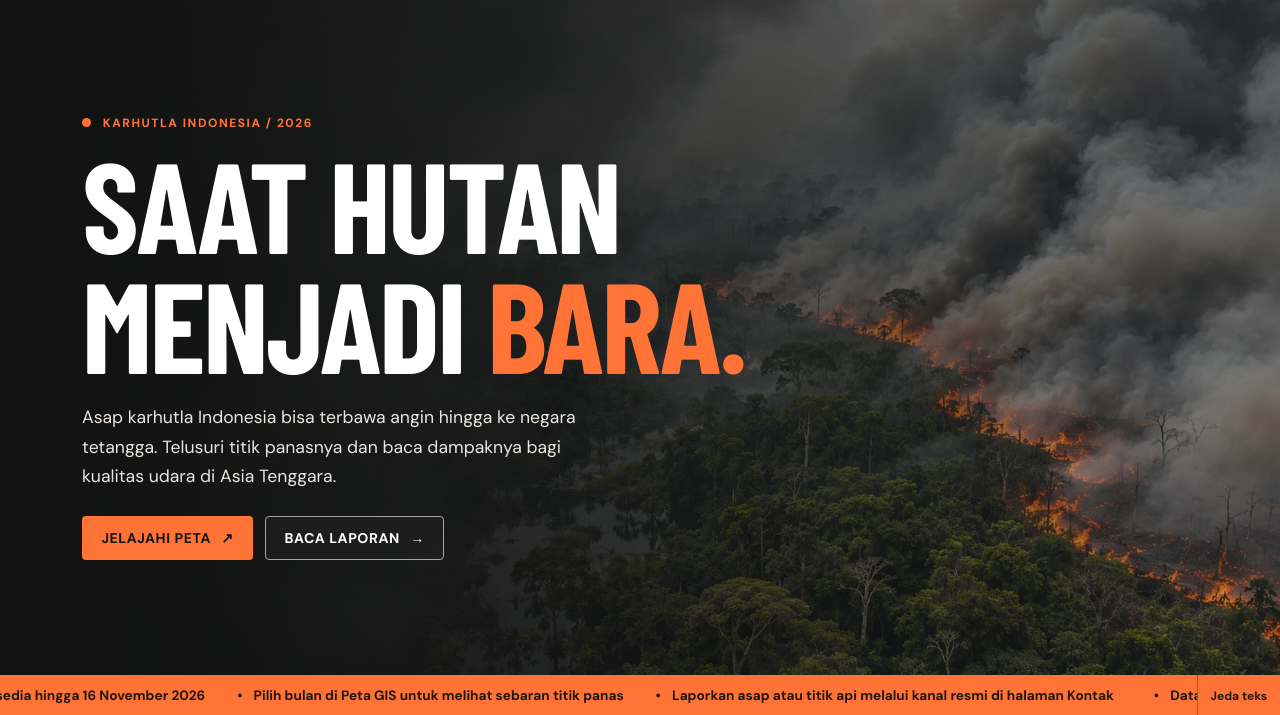
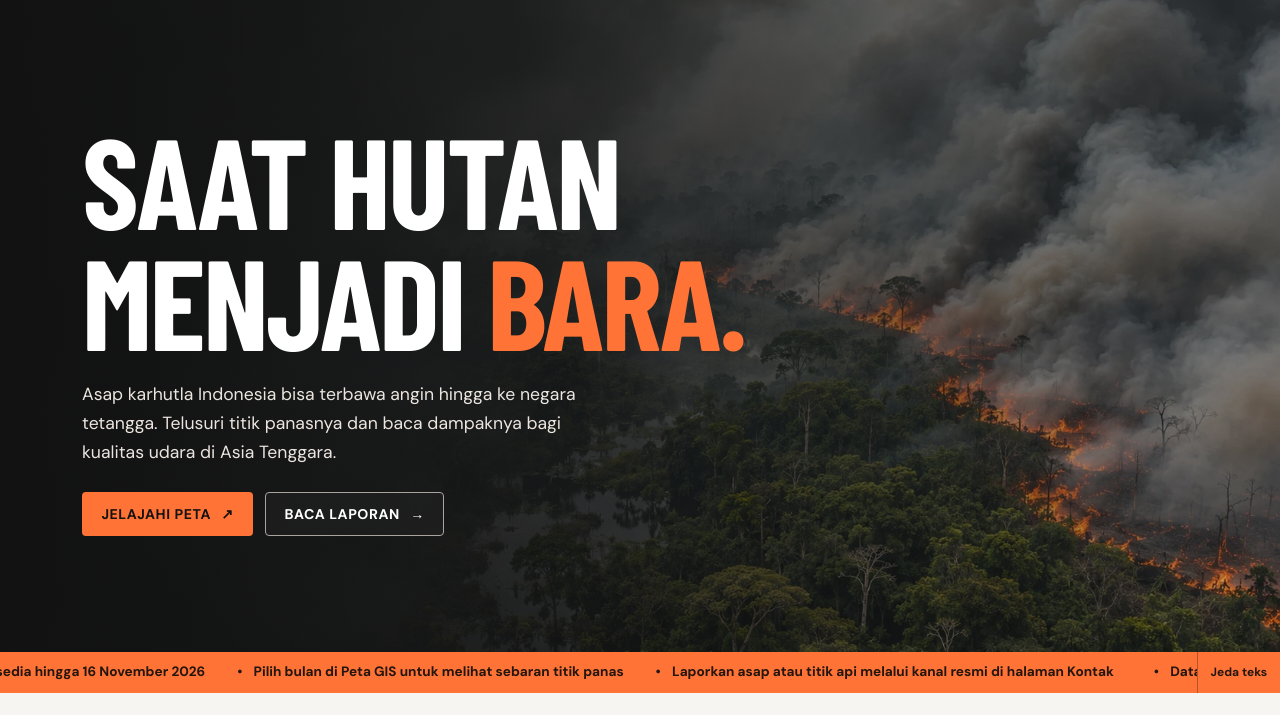
Before and after one commit to ririhdyt08-jp/SIJARLA, a PHP site: page / in a window 1280 px wide. Shown: the part 74-789 px from the top of the page. Run offline with PHP 8.4, Linux system fonts and the light colour scheme; some web fonts are replaced.

Commit message:
Remove homepage hero eyebrow

```diff
--- a/public/index.php
+++ b/public/index.php
@@ -8,7 +8,6 @@ require __DIR__ . '/../app/header.php';
   <video id="hero-video" class="hero-video" muted loop playsinline preload="none"
     data-src="assets/video/hero-karhutla.mp4" aria-hidden="true"></video>
   <div class="container hero-content">
-    <p class="eyebrow"><span class="signal"></span> KARHUTLA INDONESIA / 2026</p>
     <h1>SAAT HUTAN<br>MENJADI <em>BARA.</em></h1>
     <p class="hero-copy">Asap karhutla Indonesia bisa terbawa angin hingga ke negara tetangga. Telusuri titik panasnya dan baca dampaknya bagi kualitas udara di Asia Tenggara.</p>
     <div class="actions"><a class="action primary" href="peta.php">Jelajahi peta <span aria-hidden="true">↗</span></a><a class="action outline" href="artikel.php">Baca laporan <span aria-hidden="true">→</span></a></div>
```
